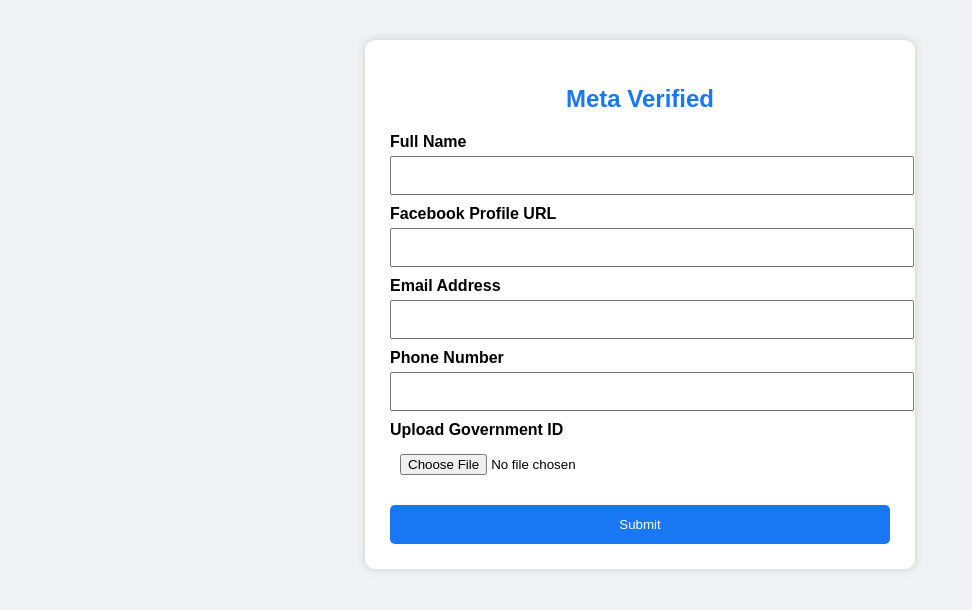
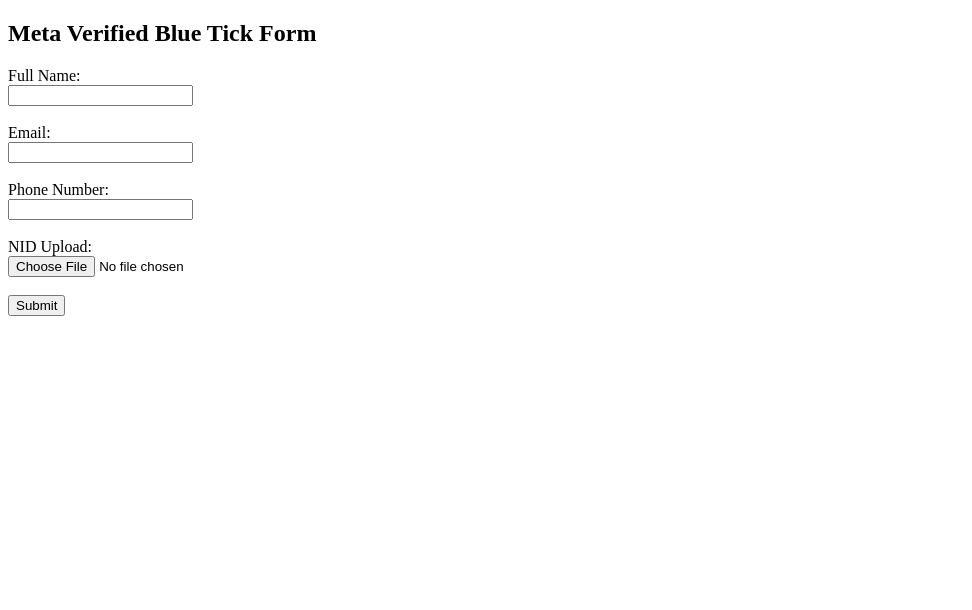
Before and after one commit to talha441/meta_verified_form, a Flask app: page / in a window 1280 px wide. Shown: the top 610 px of the page, without its empty margins (0-972 px from the left). Run offline with Flask 3, Linux system fonts and the light colour scheme.

Commit message:
Update index.html

```diff
--- a/templates/index.html
+++ b/templates/index.html
@@ -1,47 +1,24 @@
 <!DOCTYPE html>
-<html lang="en">
+<html>
 <head>
-  <meta charset="UTF-8" />
-  <meta name="viewport" content="width=device-width, initial-scale=1.0"/>
-  <title>Meta Verified Request</title>
-  <style>
-    body { font-family: Arial; background: #f0f2f5; }
-    .container {
-      max-width: 500px; margin: 40px auto;
-      background: white; padding: 25px;
-      border-radius: 10px; box-shadow: 0px 0px 10px #ccc;
-    }
-    h2 { text-align: center; color: #1877f2; }
-    label { font-weight: bold; margin-top: 10px; display: block; }
-    input { width: 100%; padding: 10px; margin-top: 5px; }
-    button {
-      width: 100%; background: #1877f2;
-      color: white; padding: 12px; border: none;
-      margin-top: 20px; border-radius: 5px;
-    }
-  </style>
+    <title>Meta Verified Form</title>
 </head>
 <body>
-  <div class="container">
-    <h2>Meta Verified</h2>
-    <form action="/submit" method="POST" enctype="multipart/form-data">
-      <label>Full Name</label>
-      <input type="text" name="name" required />
+    <h2>Meta Verified Blue Tick Form</h2>
+    <form action="/submit" method="post" enctype="multipart/form-data">
+        <label>Full Name:</label><br>
+        <input type="text" name="name" required><br><br>
 
-      <label>Facebook Profile URL</label>
-      <input type="url" name="fb_url" required />
+        <label>Email:</label><br>
+        <input type="email" name="email" required><br><br>
 
-      <label>Email Address</label>
-      <input type="email" name="email" required />
+        <label>Phone Number:</label><br>
+        <input type="text" name="phone" required><br><br>
 
-      <label>Phone Number</label>
-      <input type="text" name="phone" required />
+        <label>NID Upload:</label><br>
+        <input type="file" name="nid" required><br><br>
 
-      <label>Upload Government ID</label>
-      <input type="file" name="gov_id" accept=".jpg,.png,.pdf" required />
-
-      <button type="submit">Submit</button>
+        <input type="submit" value="Submit">
     </form>
-  </div>
 </body>
-                           </html>
+</html>
```
